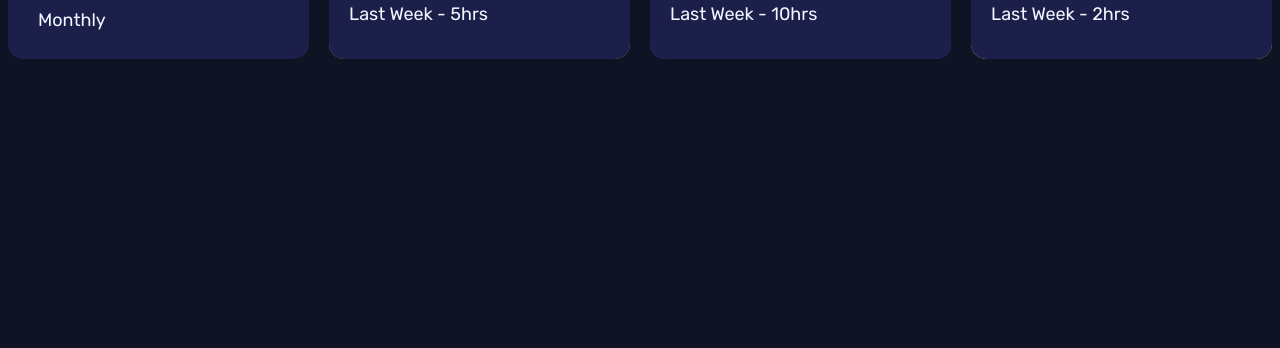
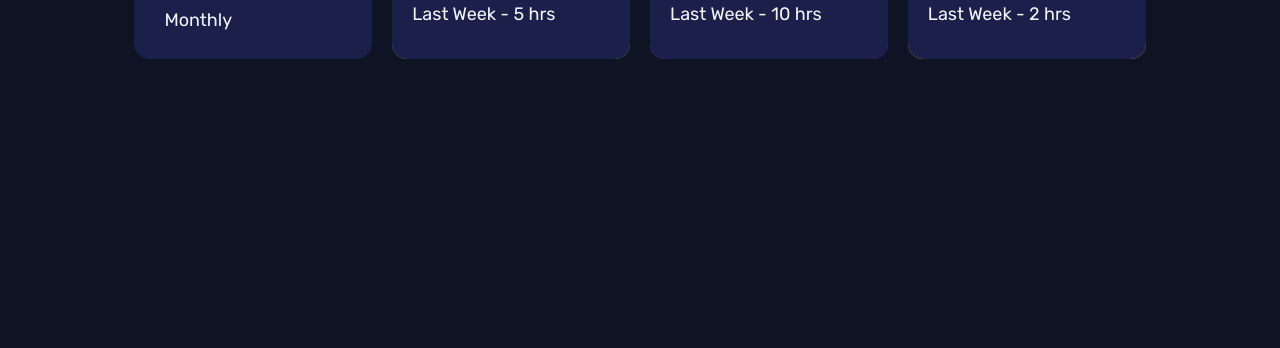
Before and after one commit to CaliforNya/nytt, a plain HTML site: page KodeHodeOppgaver/TimeTracker/index.html in a window 1280 px wide. Shown: the part 452-800 px from the top of the page. Drawn offline with Linux system fonts and the light colour scheme.

Commit message:
javascript added

```diff
--- /dev/null
+++ b/KodeHodeOppgaver/TimeTracker/data.json
@@ -0,0 +1,104 @@
+[
+  {
+    "title": "work",
+    "timeframes": {
+      "daily": {
+        "current": 5,
+        "previous": 7
+      },
+      "weekly": {
+        "current": 32,
+        "previous": 36
+      },
+      "monthly": {
+        "current": 103,
+        "previous": 128
+      }
+    }
+  },
+  {
+    "title": "play",
+    "timeframes": {
+      "daily": {
+        "current": 1,
+        "previous": 2
+      },
+      "weekly": {
+        "current": 10,
+        "previous": 8
+      },
+      "monthly": {
+        "current": 23,
+        "previous": 29
+      }
+    }
+  },
+  {
+    "title": "study",
+    "timeframes": {
+      "daily": {
+        "current": 0,
+        "previous": 1
+      },
+      "weekly": {
+        "current": 4,
+        "previous": 7
+      },
+      "monthly": {
+        "current": 13,
+        "previous": 19
+      }
+    }
+  },
+  {
+    "title": "exercise",
+    "timeframes": {
+      "daily": {
+        "current": 1,
+        "previous": 1
+      },
+      "weekly": {
+        "current": 4,
+        "previous": 5
+      },
+      "monthly": {
+        "current": 11,
+        "previous": 18
+      }
+    }
+  },
+  {
+    "title": "social",
+    "timeframes": {
+      "daily": {
+        "current": 1,
+        "previous": 3
+      },
+      "weekly": {
+        "current": 5,
+        "previous": 10
+      },
+      "monthly": {
+        "current": 21,
+        "previous": 23
+      }
+    }
+  },
+  {
+    "title": "selfcare",
+    "timeframes": {
+      "daily": {
+        "current": 0,
+        "previous": 1
+      },
+      "weekly": {
+        "current": 2,
+        "previous": 2
+      },
+      "monthly": {
+        "current": 7,
+        "previous": 11
+      }
+    }
+  }
+]
--- a/KodeHodeOppgaver/TimeTracker/index.html
+++ b/KodeHodeOppgaver/TimeTracker/index.html
@@ -23,9 +23,9 @@
         </header>
 
         <div class="under" id="under-user">
-          <p class="last">Daily</p>
-          <p class="last">Weekly</p>
-          <p class="last">Monthly</p>
+          <p class="last" id="daily">Daily</p>
+          <p class="last" id="weekly">Weekly</p>
+          <p class="last" id="monthly">Monthly</p>
         </div>
       </div>
 
@@ -111,5 +111,7 @@
         </div>
       </div>
     </main>
+
+    <script src="script.js"></script>
   </body>
 </html>
--- /dev/null
+++ b/KodeHodeOppgaver/TimeTracker/script.js
@@ -0,0 +1,31 @@
+fetch("data.json")
+  .then((response) => response.json())
+  .then((data) => {
+    tracker(data, "weekly");
+
+    document.getElementById("daily").addEventListener("click", () => {
+      tracker(data, "daily");
+    });
+
+    document.getElementById("weekly").addEventListener("click", () => {
+      tracker(data, "weekly");
+    });
+
+    document.getElementById("monthly").addEventListener("click", () => {
+      tracker(data, "monthly");
+    });
+  });
+
+function tracker(jsonData, timeframe) {
+  for (let i = 0; i < jsonData.length; i++) {
+    let activity = jsonData[i];
+    let activityEl = document.getElementById(activity.title);
+
+    let hoursEl = activityEl.querySelector(".hours");
+    let lastEl = activityEl.querySelector(".last");
+
+    hoursEl.textContent = activity.timeframes[timeframe].current + " hrs";
+    lastEl.textContent =
+      "Last Week - " + activity.timeframes[timeframe].previous + " hrs";
+  }
+}
--- a/KodeHodeOppgaver/TimeTracker/style.css
+++ b/KodeHodeOppgaver/TimeTracker/style.css
@@ -14,8 +14,8 @@ body {
 
 main {
     /* border: 5px solid violet; */
-    max-width: 100%;
-    margin-top: auto auto;
+    max-width: 80%;
+    margin: auto auto;
     display: grid;
     grid-template-columns: repeat(4, 1fr);
     grid-template-rows: 1fr 1fr;
```
